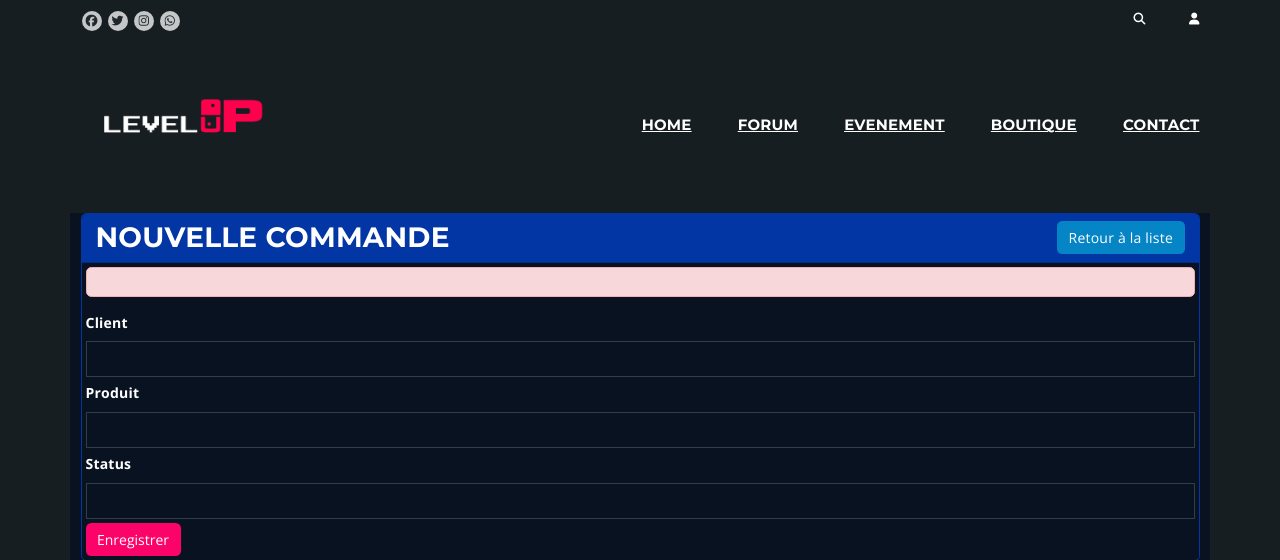
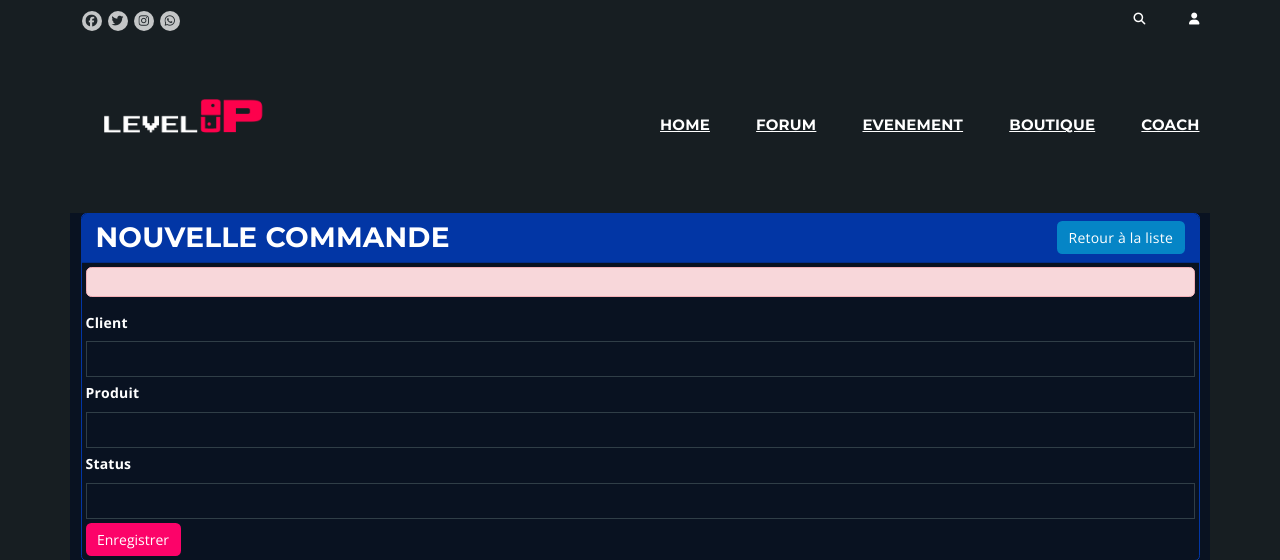
Before and after one commit to feresad/PidevSymfony, a Symfony app: template templates/commande/new.html.twig in a window 1280 px wide. Shown: the top 560 px of the page. Run offline with Twig, Linux system fonts and the light colour scheme; the template is opened without the code that fills it, so the values that code supplies are empty; form fields are guessed from the names that the template uses; style sheets or scripts are compiled from the project's sources; some libraries are stand-ins or nearby versions.

Commit message:
Mergin braches to main

```diff
--- a/templates/base.html.twig
+++ b/templates/base.html.twig
@@ -70,7 +70,7 @@
                         <li><a href="{{ path('forum_topics') }}">Forum</a></li>
                         <li><a href="{{ path('evenement_list') }}">Evenement</a></li>
                         <li><a href="{{ path('app_store') }}">Boutique</a></li>
-                        <li><a href="#">Contact</a></li>
+                        <li><a href="{{ path('session_list') }}">Coach</a></li>
                     </ul>
                 </div>
             </div>
```
